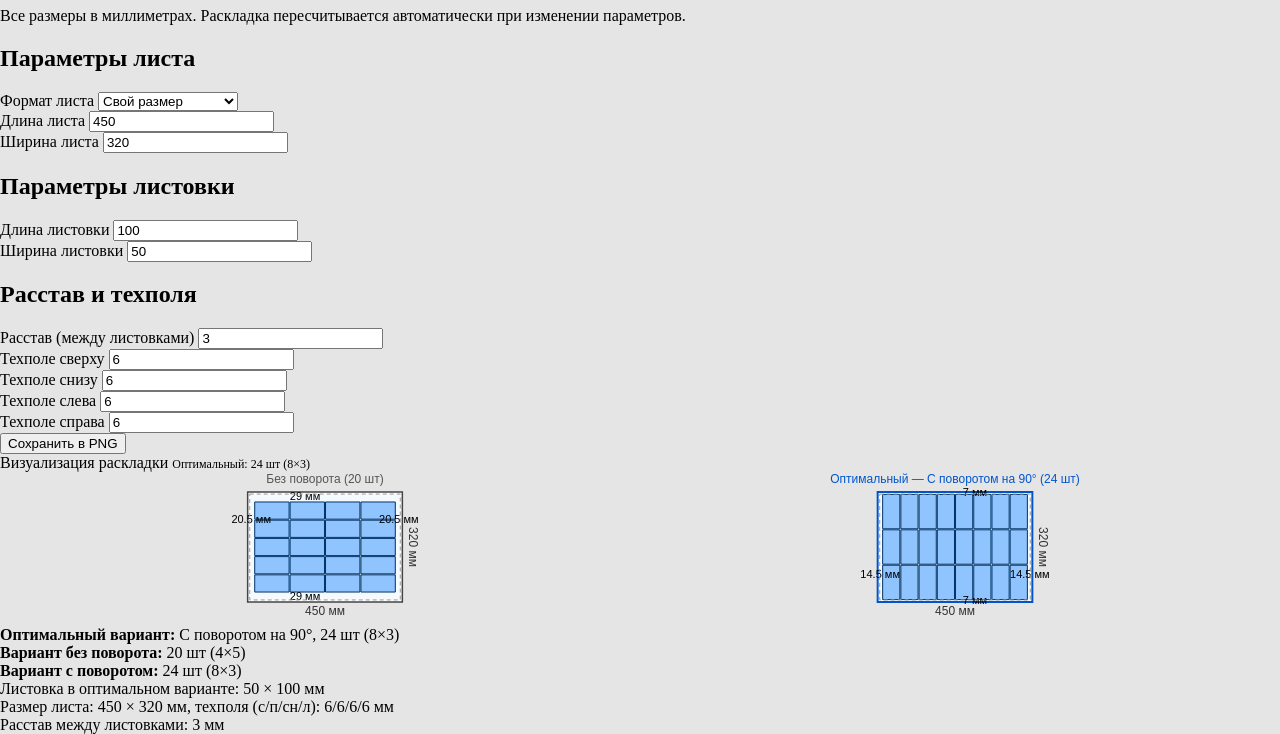
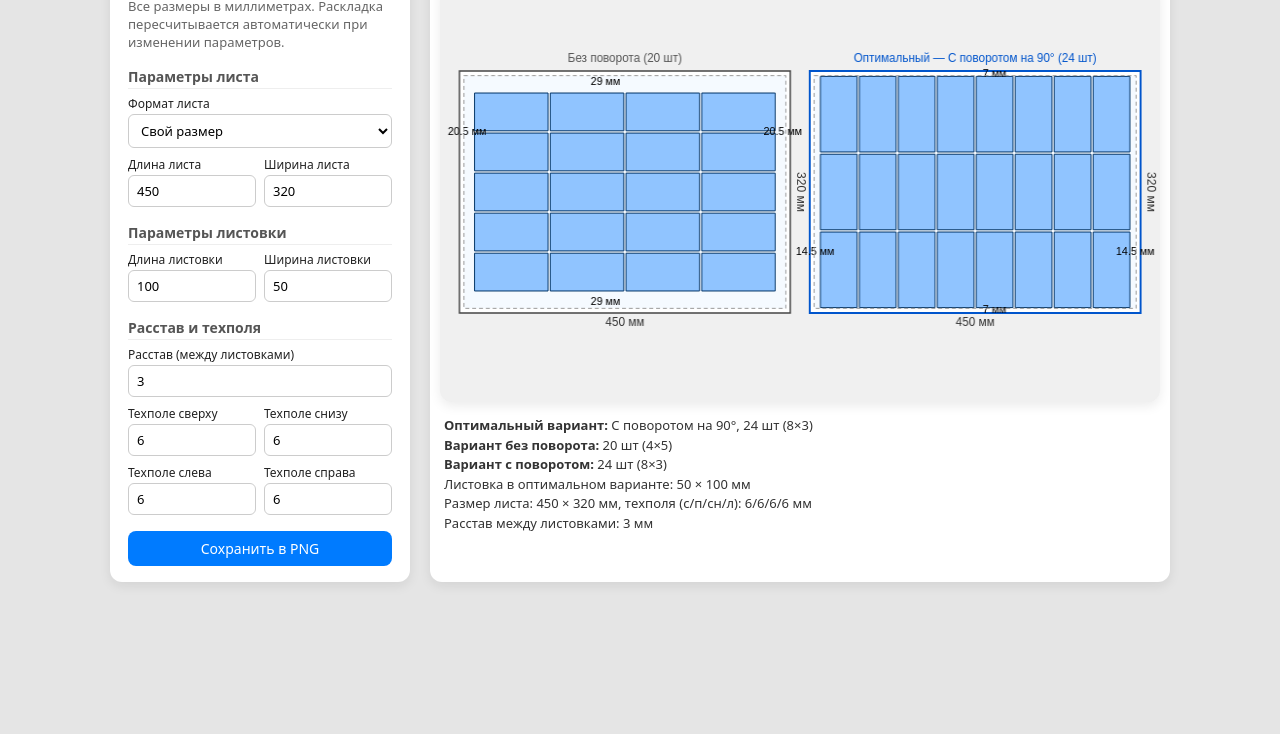
Before and after one commit to phrvn/raskladka-na-list, a plain HTML site: page index.html in a window 1280 px wide. Shown: the part 73-807 px from the top of the page. Drawn offline with nearby package versions, Linux system fonts and the light colour scheme.

Commit message:
Add files via upload

```diff
--- a/styles.css
+++ b/styles.css
@@ -1,2 +1,157 @@
-/* simplified minimal css placeholder for zip */
-body { background:#e5e5e5; margin:0; }
+* {
+  box-sizing: border-box;
+  font-family: system-ui, -apple-system, BlinkMacSystemFont, "Segoe UI", sans-serif;
+}
+
+body {
+  margin: 0;
+  padding: 0;
+  background: #e5e5e5;
+  color: #222;
+  display: flex;
+  justify-content: center;
+  align-items: flex-start;
+  min-height: 100vh;
+}
+
+.wrapper {
+  max-width: 1100px;
+  width: 100%;
+  display: flex;
+  gap: 20px;
+  padding: 20px;
+}
+
+.panel {
+  background: #fff;
+  border-radius: 12px;
+  box-shadow: 0 4px 12px rgba(0,0,0,0.08);
+}
+
+.controls {
+  width: 300px;
+  padding: 16px 18px;
+}
+
+.controls h1 {
+  font-size: 18px;
+  margin: 0 0 10px;
+}
+
+.controls h2 {
+  font-size: 14px;
+  margin: 16px 0 6px;
+  color: #555;
+  border-bottom: 1px solid #eee;
+  padding-bottom: 2px;
+}
+
+.controls p {
+  font-size: 13px;
+  margin: 4px 0 10px;
+  color: #666;
+}
+
+.field-row {
+  display: flex;
+  gap: 8px;
+  margin-bottom: 8px;
+}
+
+.field {
+  flex: 1;
+}
+
+.field label {
+  display: block;
+  font-size: 12px;
+  margin-bottom: 2px;
+}
+
+.field input,
+.field select {
+  width: 100%;
+  padding: 6px 8px;
+  border-radius: 6px;
+  border: 1px solid #ccc;
+  font-size: 13px;
+  background: #fff;
+}
+
+.field input:focus,
+.field select:focus {
+  outline: none;
+  border-color: #007bff;
+  box-shadow: 0 0 0 1px rgba(0,123,255,0.2);
+}
+
+.btn-row {
+  margin-top: 16px;
+  display: flex;
+  gap: 8px;
+}
+
+button {
+  flex: 1;
+  padding: 8px 10px;
+  border-radius: 8px;
+  border: none;
+  cursor: pointer;
+  font-size: 14px;
+  font-weight: 500;
+}
+
+.btn-main {
+  background: #007bff;
+  color: #fff;
+}
+
+.btn-main:hover {
+  background: #0064cf;
+}
+
+.canvas-container {
+  flex: 1;
+  padding: 10px;
+  display: flex;
+  flex-direction: column;
+}
+
+.canvas-header {
+  display: flex;
+  justify-content: space-between;
+  align-items: center;
+  font-size: 14px;
+  color: #555;
+  margin-bottom: 6px;
+  padding: 0 2px;
+}
+
+#layout-canvas {
+  width: 100%;
+  height: 420px;
+  border-radius: 12px;
+  background: #f0f0f0;
+  box-shadow: 0 4px 12px rgba(0,0,0,0.08);
+}
+
+.stats {
+  margin-top: 8px;
+  font-size: 13px;
+  color: #333;
+  line-height: 1.5;
+  padding: 6px 4px;
+}
+
+@media (max-width: 900px) {
+  .wrapper {
+    flex-direction: column;
+    padding: 10px;
+  }
+  .controls {
+    width: 100%;
+  }
+  #layout-canvas {
+    height: 360px;
+  }
+}
```
